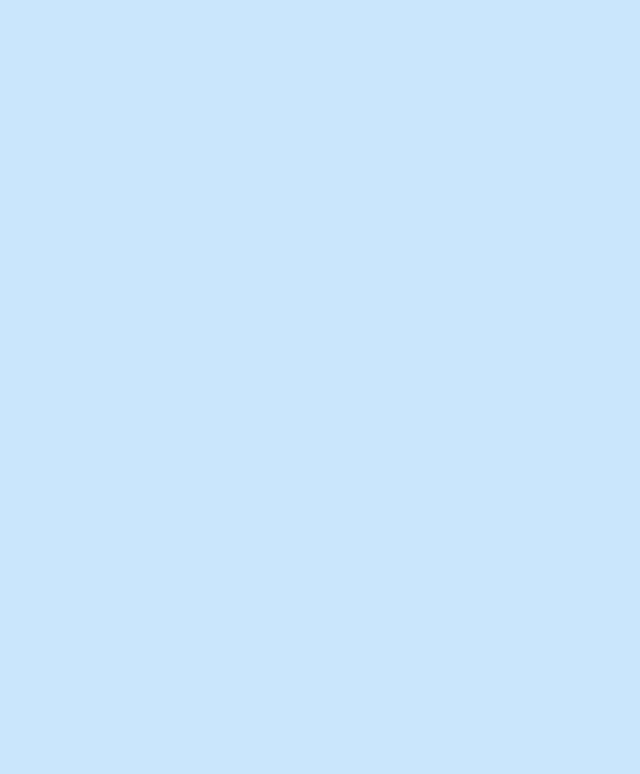
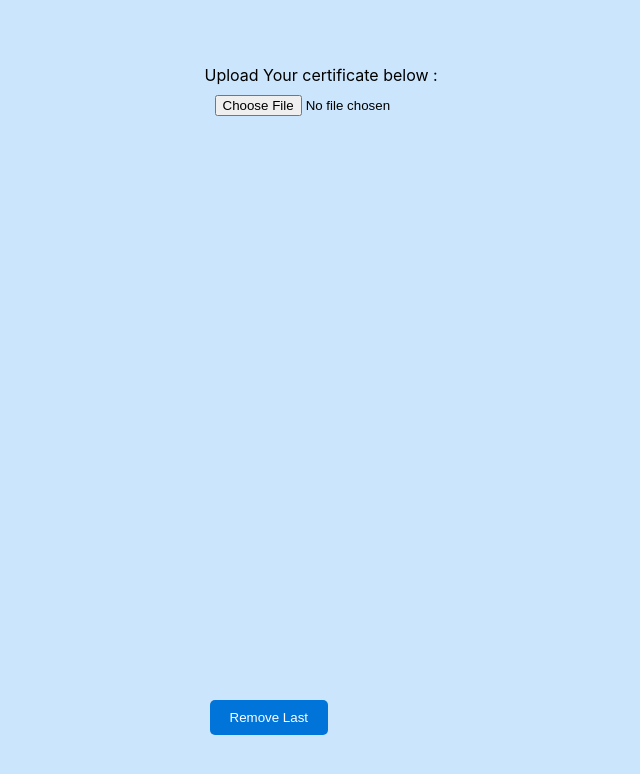
Before and after one commit to Techno-projects/dig-cert-nitrr, a React (Create React App) app in the folder frontend/: page /Certificate in a window 1280 px wide. Before the commit this address had no page. Shown: the top 774 px of the page, without its empty margins (299-939 px from the left). Built offline with nearby package versions, Linux system fonts and the light colour scheme.

Commit message:
Certificate

```diff
--- a/frontend/src/App.js
+++ b/frontend/src/App.js
@@ -9,6 +9,7 @@ import FacultyRegistration from './components/Faculty';
 import Events from './components/Events';
 import HomePage from './components/HomePage';
 import Dashboard_Admin from './components/Dashboard_Admin';
+import Certificate from './components/Certificate';
 import './App.css';
 
 const App = () => {
@@ -24,6 +25,7 @@ const App = () => {
         <Route path='/register/admin' element={<AdminRegistration/>}></Route>
         <Route path='/Event_management' element={<EventManagementPage/>}></Route>
         <Route path='/DashboardAd' element={<Dashboard_Admin/>}/>
+        <Route path='/Certificate' element={<Certificate/>}/>
         </Routes>
       </div>
     </BrowserRouter>
--- /dev/null
+++ b/frontend/src/components/Certificate.js
@@ -0,0 +1,53 @@
+import React,{ useState,useRef } from 'react'
+import './css/Certificate.css'
+
+const Certificate = () => {
+    const [file, setFile] = useState();
+    const imageRef = useRef(null);
+    const rectRef = useRef(null);
+
+    function handleChange(e) {
+        console.log(e.target.files);
+        setFile(URL.createObjectURL(e.target.files[0]));
+    }
+
+    const removeBox = ()=>{
+        rectRef.current.removeChild(rectRef.current.lastChild);
+    }
+
+    function handleClick(e) {
+        const rect = imageRef.current.getBoundingClientRect();
+        const x = e.clientX - rect.left;
+        const y = e.clientY - rect.top;
+        console.log(x,y);
+
+        // Create a new rectangle element
+        const rectangle = document.createElement("div");
+        rectangle.className = "certificateRect";
+
+        // Position the rectangle at the click coordinates
+        rectangle.style.left = e.clientX + "px";
+        rectangle.style.top = e.clientY + "px";
+
+        // Set the dimensions of the rectangle (for example, 125x25 pixels)
+        rectangle.style.width = "125px";
+        rectangle.style.height = "25px";
+
+        // Append the rectangle to the container for rectangles
+        rectRef.current.appendChild(rectangle);
+    }
+
+  return (
+    <div>
+        {!file && <div>
+            <div>Upload Your certificate below :</div>
+            <input type="file" onChange={handleChange} />
+        </div>}
+        <img src={file} ref={imageRef} height={"550px"} style={{userSelect:"none"}} onClick={handleClick}/>
+        <div ref={rectRef}></div>
+        <button onClick={removeBox}>Remove Last</button>
+    </div>
+  )
+}
+
+export default Certificate;
--- /dev/null
+++ b/frontend/src/components/css/Certificate.css
@@ -0,0 +1,5 @@
+.certificateRect{
+    position: absolute;
+    border: 2px solid red;
+    pointer-events: none;
+}
```
